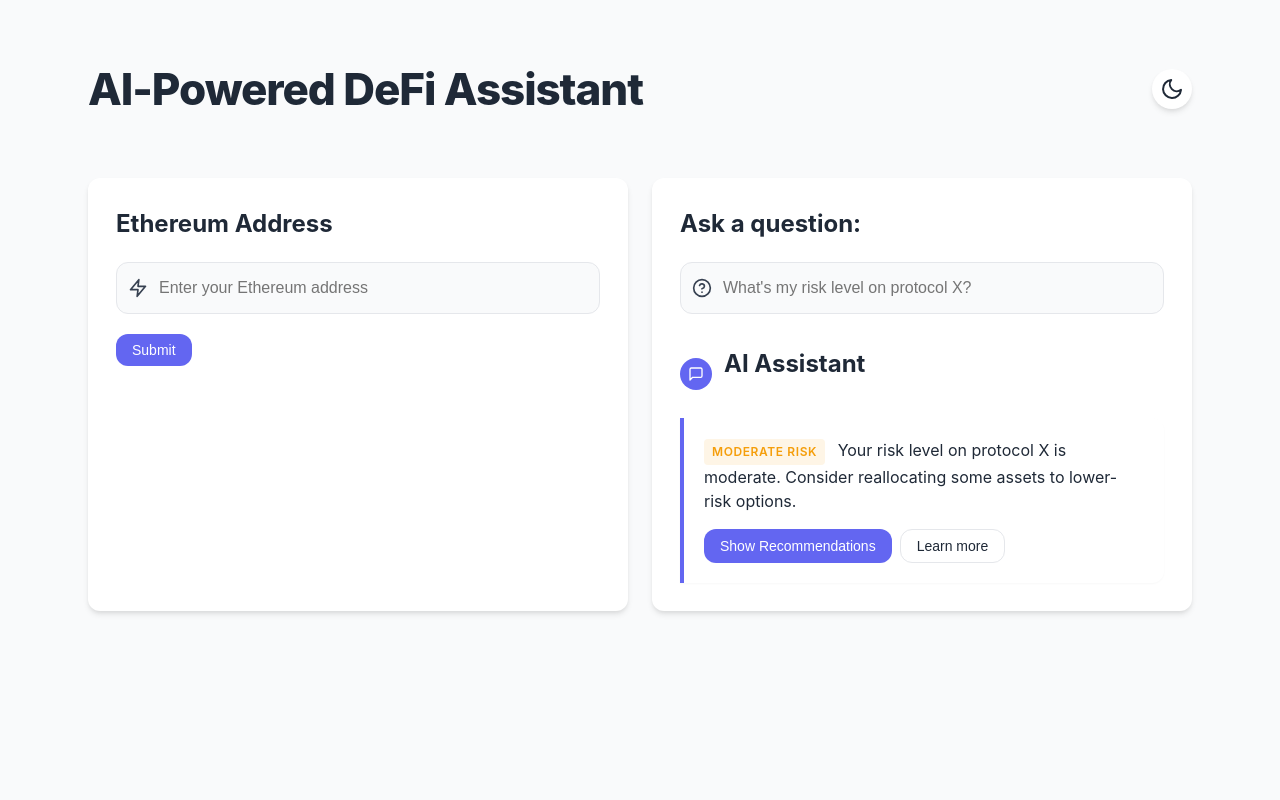
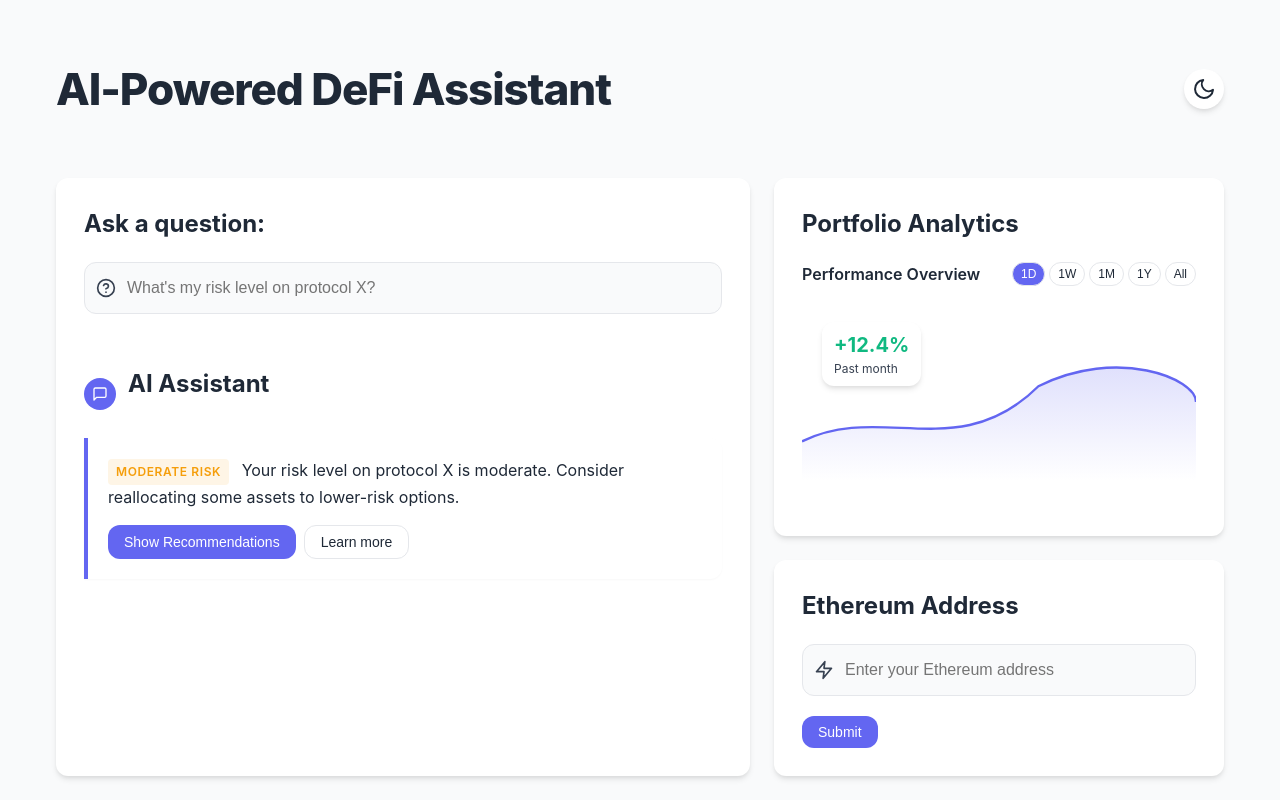
Before and after one commit to dorianturner/encode25, a Flask app: page / in a window 1280 px wide. Run offline with Flask 3, Linux system fonts and the light colour scheme.

Commit message:
first rearrangement test

```diff
--- a/app/static/style.css
+++ b/app/static/style.css
@@ -58,7 +58,7 @@ body {
 }
 
 .container {
-    max-width: 90%;
+    max-width: 95%;
     margin: 0 auto;
     padding: 24px;
 }
@@ -101,11 +101,34 @@ h1 {
     transform: scale(1.1);
 }
 
+/* New layout structure */
 .dashboard {
     display: grid;
-    grid-template-columns: repeat(auto-fit, minmax(450px, 1fr));
+    grid-template-columns: 1fr 450px;
     gap: 24px;
     margin-top: 24px;
+}
+
+.chat-section {
+    grid-column: 1;
+    height: 100%;
+    display: flex;
+    flex-direction: column;
+}
+
+.right-column {
+    grid-column: 2;
+    display: flex;
+    flex-direction: column;
+    gap: 24px;
+}
+
+.graph-section {
+    flex: 0 0 auto;
+}
+
+.wallet-section {
+    flex: 1 1 auto;
 }
 
 .card {
@@ -232,16 +255,9 @@ input[type="text"]:focus {
     font-weight: 600;
 }
 
-.question-box {
-    background: var(--input-bg);
-    border-radius: var(--radius);
-    padding: 16px;
-    margin-top: 24px;
-    font-size: 1rem;
-}
-
 .assistant-section {
     margin-top: 32px;
+    flex-grow: 1;
 }
 
 .assistant-header {
@@ -314,25 +330,63 @@ input[type="text"]:focus {
     background-color: var(--primary-light);
 }
 
-/* Responsive styles */
-@media (max-width: 768px) {
-    .dashboard {
-        grid-template-columns: 1fr;
-    }
+/* Graph section styling */
+.graph-placeholder {
+    width: 100%;
+    height: 100%;
+}
 
-    h1 {
-        font-size: 2rem;
-    }
+.graph-header {
+    display: flex;
+    justify-content: space-between;
+    align-items: center;
+    margin-bottom: 16px;
+}
 
-    header {
-        flex-direction: column;
-        align-items: flex-start;
-        gap: 16px;
-    }
+.graph-title {
+    font-weight: 600;
+    color: var(--text-color);
+}
 
-    .theme-toggle {
-        align-self: flex-end;
-    }
+.graph-timeframe {
+    display: flex;
+    gap: 4px;
+}
+
+.btn-timeframe {
+    padding: 4px 8px;
+    font-size: 0.75rem;
+}
+
+.btn-timeframe.active {
+    background-color: var(--primary);
+    color: white;
+}
+
+.chart-placeholder {
+    width: 100%;
+    position: relative;
+}
+
+.chart-value-indicator {
+    position: absolute;
+    top: 20px;
+    left: 20px;
+    background-color: var(--card-bg);
+    padding: 8px 12px;
+    border-radius: var(--radius);
+    box-shadow: var(--shadow);
+}
+
+.value-amount {
+    font-size: 1.25rem;
+    font-weight: 700;
+    color: var(--success);
+}
+
+.value-period {
+    font-size: 0.75rem;
+    color: var(--text-muted);
 }
 
 .hidden {
@@ -349,3 +403,39 @@ input[type="text"]:focus {
     opacity: 1;
     transform: scale(1);
 }
+
+/* Responsive styles */
+@media (max-width: 1024px) {
+    .dashboard {
+        grid-template-columns: 1fr;
+        grid-template-rows: auto auto;
+    }
+
+    .chat-section {
+        grid-row: 2;
+    }
+
+    .right-column {
+        grid-row: 1;
+        grid-column: 1;
+        display: grid;
+        grid-template-columns: 1fr;
+        gap: 24px;
+    }
+}
+
+@media (max-width: 768px) {
+    h1 {
+        font-size: 2rem;
+    }
+
+    header {
+        flex-direction: column;
+        align-items: flex-start;
+        gap: 16px;
+    }
+
+    .theme-toggle {
+        align-self: flex-end;
+    }
+}
--- a/app/templates/index.html
+++ b/app/templates/index.html
@@ -20,7 +20,81 @@
         </header>
 
         <div class="dashboard">
-            <div class="card">
+            <!-- Question/Chat section (Left side) -->
+            <div class="card chat-section">
+                <h2>Ask a question:</h2>
+                <div class="input-wrapper">
+                    <svg xmlns="http://www.w3.org/2000/svg" width="20" height="20" viewBox="0 0 24 24" fill="none" stroke="currentColor" stroke-width="2" stroke-linecap="round" stroke-linejoin="round">
+                        <circle cx="12" cy="12" r="10"></circle>
+                        <path d="M9.09 9a3 3 0 0 1 5.83 1c0 2-3 3-3 3"></path>
+                        <line x1="12" y1="17" x2="12.01" y2="17"></line>
+                    </svg>
+                    <form id="question-form">
+                        <input type="text" placeholder="What's my risk level on protocol X?" id="question-input">
+                        <button type="submit" style="display: none;"></button>
+                    </form>
+                </div>
+
+                <div class="assistant-section">
+                    <div class="assistant-header">
+                        <div class="assistant-icon">
+                            <svg xmlns="http://www.w3.org/2000/svg" width="16" height="16" viewBox="0 0 24 24" fill="none" stroke="currentColor" stroke-width="2" stroke-linecap="round" stroke-linejoin="round">
+                                <path d="M21 15a2 2 0 0 1-2 2H7l-4 4V5a2 2 0 0 1 2-2h14a2 2 0 0 1 2 2z"></path>
+                            </svg>
+                        </div>
+                        <h2>AI Assistant</h2>
+                    </div>
+
+                    <div class="answer-box" id="answer-box">
+                        <span class="badge badge-warning">Moderate Risk</span>
+                        Your risk level on protocol X is moderate. Consider reallocating some assets to lower-risk options.
+                        <div style="margin-top: 16px; display: flex; gap: 8px;">
+                            <button class="btn btn-primary">Show Recommendations</button>
+                            <button class="btn">Learn more</button>
+                        </div>
+                    </div>
+                </div>
+            </div>
+
+            <!-- Right side column -->
+            <div class="right-column">
+                <!-- Graph placeholder (Top right) -->
+                <div class="card graph-section">
+                    <h2>Portfolio Analytics</h2>
+                    <div class="graph-placeholder">
+                        <div class="graph-header">
+                            <div class="graph-title">Performance Overview</div>
+                            <div class="graph-timeframe">
+                                <button class="btn btn-timeframe active">1D</button>
+                                <button class="btn btn-timeframe">1W</button>
+                                <button class="btn btn-timeframe">1M</button>
+                                <button class="btn btn-timeframe">1Y</button>
+                                <button class="btn btn-timeframe">All</button>
+                            </div>
+                        </div>
+                        <div class="graph-content">
+                            <div class="chart-placeholder">
+                                <svg width="100%" height="200" viewBox="0 0 500 200">
+                                    <path d="M0,150 C100,100 200,180 300,80 C400,30 500,70 500,100" stroke="var(--primary)" stroke-width="3" fill="none"/>
+                                    <path d="M0,150 C100,100 200,180 300,80 C400,30 500,70 500,100 L500,200 L0,200 Z" fill="url(#gradient)" opacity="0.2"/>
+                                    <defs>
+                                        <linearGradient id="gradient" x1="0%" y1="0%" x2="0%" y2="100%">
+                                            <stop offset="0%" style="stop-color:var(--primary);stop-opacity:1" />
+                                            <stop offset="100%" style="stop-color:var(--primary);stop-opacity:0" />
+                                        </linearGradient>
+                                    </defs>
+                                </svg>
+                                <div class="chart-value-indicator">
+                                    <div class="value-amount">+12.4%</div>
+                                    <div class="value-period">Past month</div>
+                                </div>
+                            </div>
+                        </div>
+                    </div>
+                </div>
+
+                <!-- Ethereum Address form (Bottom right) -->
+                <div class="card wallet-section">
                     <h2>Ethereum Address</h2>
                     <form id="ethereum-form" action="/submit_address" method="post">
                         <div class="input-wrapper">
```
Also changed, not shown: other parts of app/templates/index.html (+0 -34 lines). Lines whose indentation alone changed are shown as unchanged.
